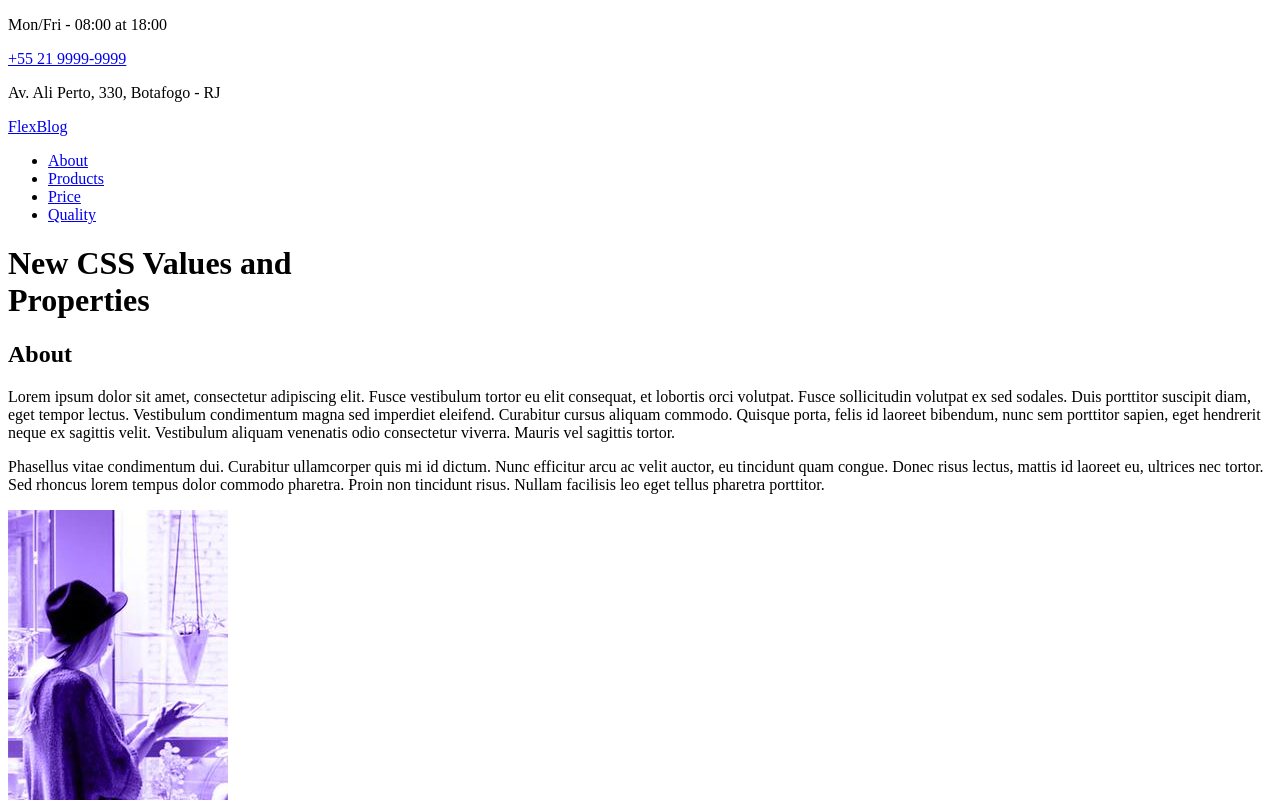
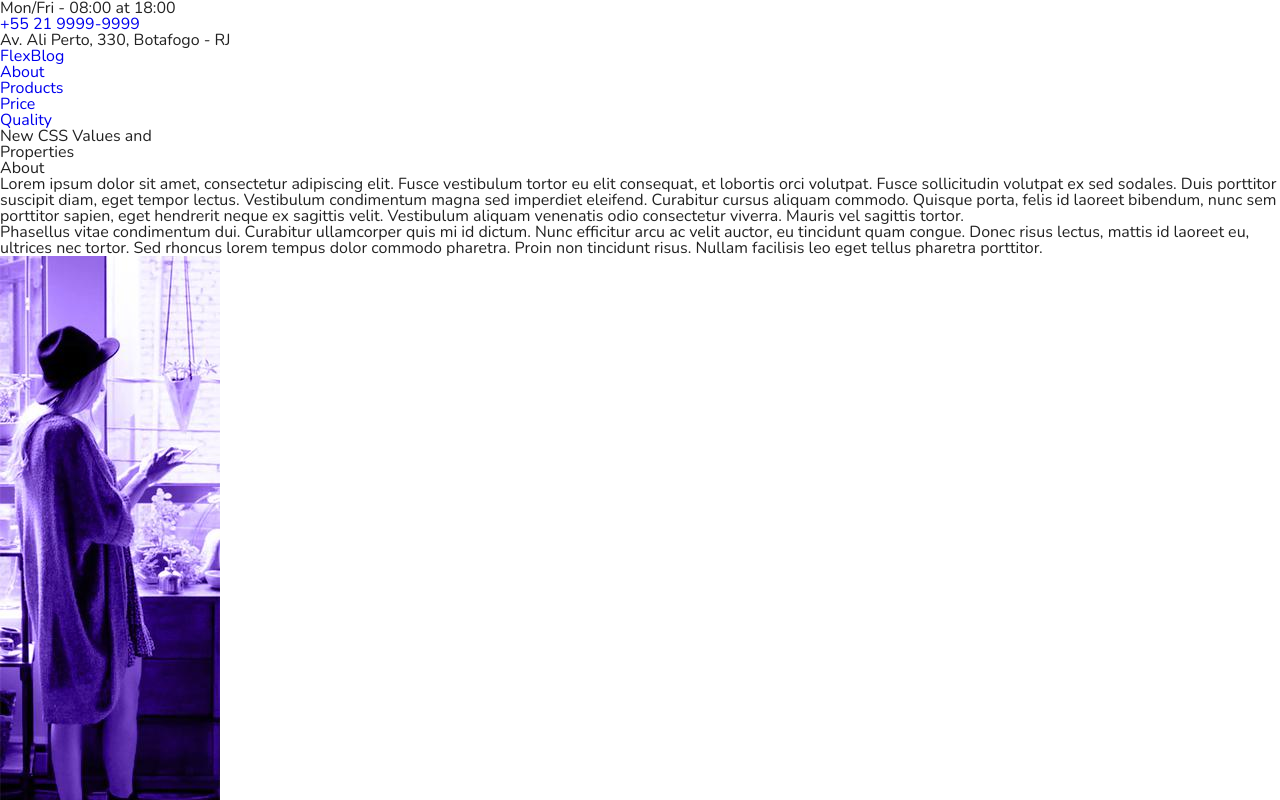
Before and after one commit to vs0uz4/flexbox-origamid, a plain HTML site: page src/index.html in a window 1280 px wide. Shown: the top 800 px of the page. Drawn offline with nearby package versions, Linux system fonts and the light colour scheme.

Commit message:
Added CSS reset

```diff
--- /dev/null
+++ b/src/css/styles.css
@@ -0,0 +1,63 @@
+@import url('https://fonts.googleapis.com/css2?family=Nunito:ital,wght@0,400;0,700;1,400&display=swap');
+
+/* Reset */
+html, body, div, span, applet, object, iframe,
+h1, h2, h3, h4, h5, h6, p, blockquote, pre,
+a, abbr, acronym, address, big, cite, code,
+del, dfn, em, img, ins, kbd, q, s, samp,
+small, strike, strong, sub, sup, tt, var,
+b, u, i, center,
+dl, dt, dd, ol, ul, li,
+fieldset, form, label, legend,
+table, caption, tbody, tfoot, thead, tr, th, td,
+article, aside, canvas, details, embed,
+figure, figcaption, footer, header, hgroup,
+menu, nav, output, ruby, section, summary,
+time, mark, audio, video {
+    margin: 0;
+    padding: 0;
+    border: 0;
+    font-size: 100%;
+    font: inherit;
+    vertical-align: baseline;
+}
+
+img {
+    display: block;
+    max-width: 100%;
+}
+
+body {
+    font-family: 'Nunito', Arial, Helvetica, sans-serif;
+    color: #222;
+    line-height: 1;
+}
+
+ol, ul {
+    list-style: none;
+}
+
+blockquote, q {
+    quotes: none;
+}
+
+blockquote:before, blockquote:after,
+q:before, q:after {
+    content: '';
+    content: none;
+}
+
+table {
+    border-collapse: collapse;
+    border-spacing: 0;
+}
+
+a {
+    text-decoration: none;
+}
+
+* {
+    box-sizing: border-box;
+}
+
+/* Styles */
--- a/src/index.html
+++ b/src/index.html
@@ -6,6 +6,8 @@
         <meta name="viewport" content="width=device-width, initial-scale=1.0" />
 
         <title>FlexBlog</title>
+
+        <link rel="stylesheet" type="text/css" href="css/styles.css">
     </head>
     <body>
         <div class="topinfo-bg">
```
